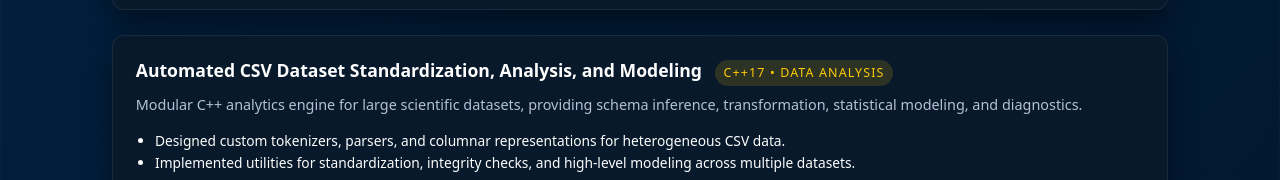
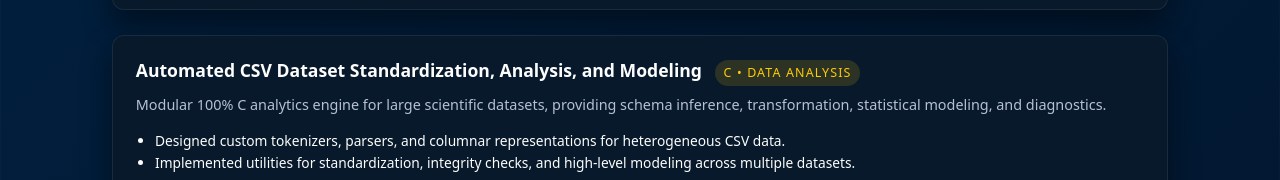
Before and after one commit to DavidRichardson02/DavidRichardson02.github.io, a plain HTML site: page index.html in a window 1280 px wide. Shown: the part 3158-3338 px from the top of the page. Drawn offline with Linux system fonts and the light colour scheme.

Commit message:
Change project tag from 'C++' to 'C'
Updated project tag and summary to reflect language change.

```diff
--- a/index.html
+++ b/index.html
@@ -295,10 +295,10 @@
       <article class="project-card">
         <div class="project-header">
           <h3>Automated CSV Dataset Standardization, Analysis, and Modeling</h3>
-          <span class="project-tag">C++17 • Data Analysis</span>
+          <span class="project-tag">C • Data Analysis</span>
         </div>
         <p class="project-summary">
-          Modular C++ analytics engine for large scientific datasets, providing schema
+          Modular 100% C analytics engine for large scientific datasets, providing schema
           inference, transformation, statistical modeling, and diagnostics.
         </p>
         <ul class="project-details">
```
